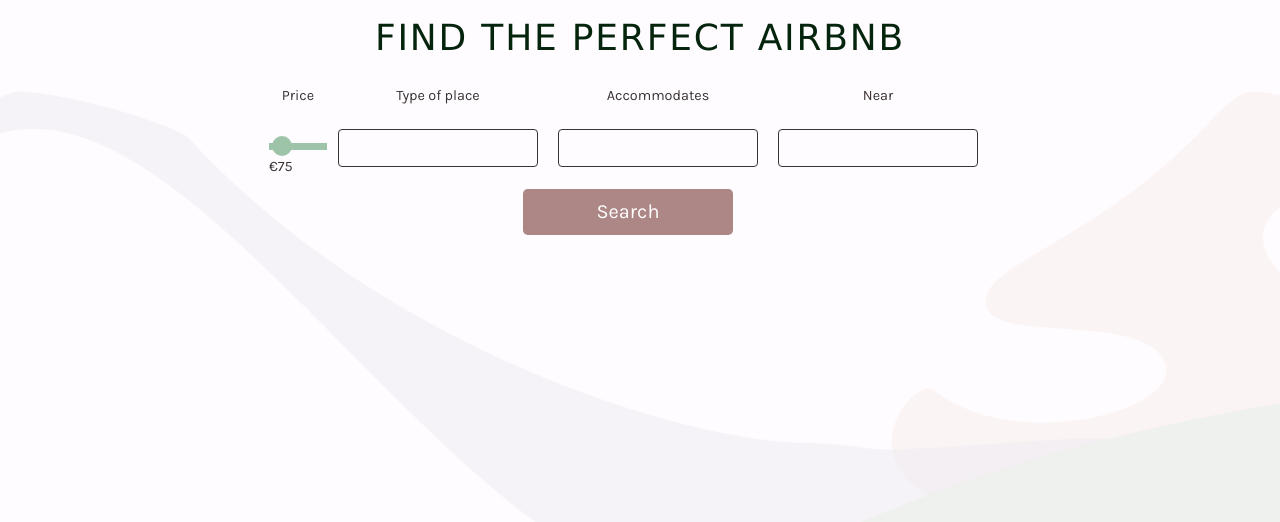
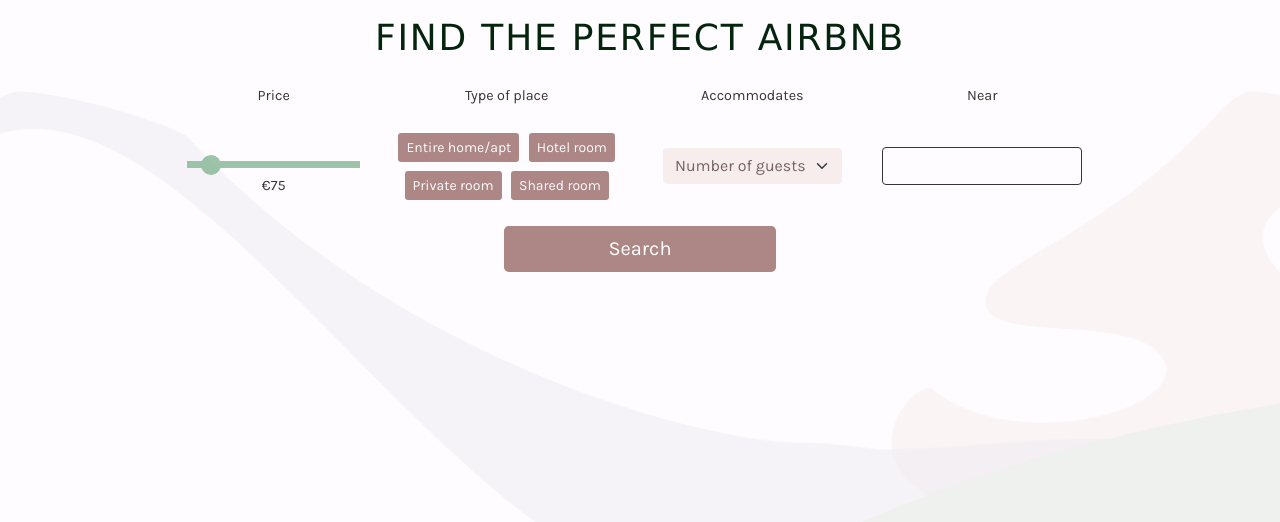
Before and after one commit to laylahoogeveen/airbnbest3, a Django app: page / in a window 1280 px wide. Shown: the part 96-618 px from the top of the page. Run offline with Django 3.2, Linux system fonts and the light colour scheme; some libraries are stand-ins or nearby versions; some web fonts are replaced.

Commit message:
homepage af, behalve faciliteiten

```diff
--- a/bnb/bnbs/static/css/styles.css
+++ b/bnb/bnbs/static/css/styles.css
@@ -87,16 +87,34 @@
   }
 }
 
-.form-control-sm, .form-select-sm {
+.form-control-sm {
   border: none;
   background-color: #f7eded;
-  width: 70%;
+  text-align: center;
+  color: #756363;
+  display: inline-block;
+}
+
+.form-control {
+  display: inline-block;
+}
+
+.form-select {
+  border: none;
+  width: auto;
+  background-color: #f7eded;
+  display: inline-block;
   text-align: center;
   color: #756363;
 }
+.form-select:hover, .form-select:active, .form-select:focus {
+  outline: 0px !important;
+  -webkit-appearance: none;
+  box-shadow: none !important;
+}
 
 .range {
-  width: auto;
+  width: fit-content;
 }
 
 .slider {
@@ -105,7 +123,6 @@
   appearance: none;
   color: #74AD84;
   width: 100%;
-  /* Full-width */
   height: 7px;
   /* Specified height */
   background: #74AD84;
@@ -163,9 +180,8 @@
 .btn, .btn:visited {
   background-color: #AD8686;
   border: none;
-  width: 30%;
 }
-.btn:hover, .btn:active, .btn:focus {
+.btn:hover, .btn:active, .btn:focus, .btn:checked {
   background-color: #756363;
   background-color: #756363;
   outline: 0px !important;
@@ -173,10 +189,26 @@
   box-shadow: none !important;
 }
 
-.checkbox label:after {
-  content: "";
-  display: table;
-  clear: both;
+.btn-lg {
+  width: 30%;
+}
+
+.btn-sm {
+  background-color: #AD8686;
+  border: none;
+  color: #fffcff;
+  margin: 3px;
+}
+.btn-sm:visited {
+  background-color: #74AD84;
+}
+.btn-sm:hover, .btn-sm:active, .btn-sm:focus, .btn-sm:checked {
+  background-color: #756363;
+  background-color: #756363;
+}
+
+.checks_group {
+  margin: 3px;
 }
 
 /* Form with suggested facility */
--- a/bnb/bnbs/static/css/styles.scss
+++ b/bnb/bnbs/static/css/styles.scss
@@ -109,24 +109,38 @@
 .form-control-sm {
     border: none;
     background-color: $light-2;
-    width: 70%;
     text-align: center;
     color: $accent-3;
+    display: inline-block;
+}
+.form-control {
+  display: inline-block;
 }
 
-.form-select-sm {
-    @extend .form-control-sm;
+.form-select {
+  border: none;
+  width: auto;
+  background-color: $light-2;
+  display: inline-block;
+  text-align: center;
+  color: $accent-3;
+  &:hover, &:active, &:focus {
+    outline:0px !important;
+    -webkit-appearance:none;
+    box-shadow: none !important;
+  }
+
 }
 
 .range {
-    width: auto;
+  width: fit-content;
 }
 
 .slider {
     -webkit-appearance: none;  /* Override default CSS styles */
     appearance: none;
     color: $accent-1;
-    width: 100%; /* Full-width */
+    width: 100%;
     height: 7px; /* Specified height */
     background: $accent-1;
     outline: none; /* Remove outline */
@@ -169,14 +183,14 @@
 
 
 
-.btn{
+.btn {
     background-color: $accent-2;
     border: none;
-    width: 30%;
+    // width: 30%;
     &:visited {
         @extend .btn;
     }
-    &:hover, &:active, &:focus {
+    &:hover, &:active, &:focus, &:checked {
         background-color: $accent-3;
         background-color: $accent-3;
         outline:0px !important;
@@ -184,15 +198,29 @@
         box-shadow: none !important;
     }
 }
+.btn-lg {
+  width: 30%;
+}
 
+.btn-sm {
+  background-color: $accent-2;
+  border: none;
+  color: $background-color;
+  margin: 3px;
+  &:visited {
+    background-color: $accent-1;
+  }
+  &:hover, &:active, &:focus, &:checked {
+      background-color: $accent-3;
+      background-color: $accent-3;
 
-
-.checkbox label:after {
-    content: '';
-    display: table;
-    clear: both;
   }
 
+}
+
+.checks_group {
+    margin: 3px;
+}
 
 /* Form with suggested facility */
 
--- a/bnb/bnbs/templates/bnbs/index.html
+++ b/bnb/bnbs/templates/bnbs/index.html
@@ -14,13 +14,12 @@
 
 
 
-<!-- Price -->
 
 <div class="form-group">
 
     <form name="test" method="GET" action="{% url 'results' %}">
       {% csrf_token %}
-      <table>
+      <table width="100%">
         <tr>
           <td style="padding: 10px" class="center">Price</th>
           <td class="center">Type of place</th>
@@ -29,18 +28,40 @@
         </tr>
 
       <tr>
-      <td>
-          <input type="range" value="60" min="1" max="800" style = "margin-top: 25px" oninput="this.nextElementSibling.value = this.value" class="slider" name="price">
+      <td class="center" style="padding: 10px">
+          <input type="range" value="75" min="1" max="800" style = "margin-top: 25px" oninput="this.nextElementSibling.value = this.value" class="slider" name="price">
           €<output>75</output>
       </td>
 
       <td style="padding: 10px" class="center">
-        <input class="form-control" type="text" name="room_type">
+        <div class="d-grid gap-2 d-md-block" role="group" aria-label="Basic checkbox toggle button group">
+          <div class="checks_group">
+          <input type="checkbox" class="btn-check" name="Entire home/apt" id="Entire home/apt" autocomplete="off" value="Entire home/apt">
+          <label class="btn btn-outline-secondary btn-sm" for="Entire home/apt" >Entire home/apt</label>
+
+          <input type="checkbox" class="btn-check" name="Hotel room" id="Hotel room" autocomplete="off">
+          <label class="btn btn-outline-secondary btn-sm" for="Hotel room">Hotel room</label>
+        </div>
+          <div class="checks_group">
+          <input type="checkbox" class="btn-check" name="Private room" id="Private room" autocomplete="off">
+          <label class="btn btn-outline-secondary btn-sm" for="Private room">Private room</label>
+
+          <input type="checkbox" class="btn-check" name="Shared room" id="Shared room" autocomplete="off">
+          <label class="btn btn-outline-secondary btn-sm" for="Shared room">Shared room</label>
+        </div>
+        </div>
+
+
 
       </td>
 
     <td style="padding: 10px" class="center">
-      <input class="form-control" type="text" name="accommodates">
+      <select class="form-select" aria-label=".form-select example" name="accommodates">
+        <option selected value="1">Number of guests</option>
+        {% for i in num_of_acc %}
+        <option value="{{ i }}" style="text-align:left">{{ i }}</option>
+        {% endfor %}
+      </select>
     </td>
     <td style="padding: 10px" class="center">
       <input class="form-control" type="text" name="near">
@@ -48,7 +69,7 @@
 
     </tr>
     <tr>
-      <td colspan="4" class="center"  style="padding: 10px"><button class="btn btn-primary btn-lg" type="submit" name="action" >Search</button></td>
+      <td colspan="5" class="center"  style="padding: 10px"><button class="btn btn-primary btn-lg" type="submit" name="action" >Search</button></td>
     </tr>
     </table>
     </form>
@@ -57,20 +78,4 @@
 
 
 
-
-
-
-
-
-<!-- <div class="row" style="padding: 30px">
-  <div class="col"></div>
-    <button type="button" class="btn btn-primary btn-lg" type="submit" name="action">Search</button>
-  <div class="col"></div>
-</div> -->
-
-
-
-<!-- </div> -->
-
-
 {% endblock %}
--- a/bnb/bnbs/templates/layout_index.html
+++ b/bnb/bnbs/templates/layout_index.html
@@ -40,13 +40,14 @@
         {% endblock %}
         </h1></p>
       </div>
+    </div>
     <div class="row">
-      <div class="col"></div>
-      <div class="col-8">
+      <div class="col-sm-1"></div>
+      <div class="col-xl">
       {% block body %}
       {% endblock %}
     </div>
-      <div class="col"></div>
+      <div class="col-sm-1"></div>
     </div>
 
 
--- a/bnb/bnbs/views.py
+++ b/bnb/bnbs/views.py
@@ -13,19 +13,29 @@
     context = {
 
     # Needed for webpage
-    "room_types": Accommodation.objects.order_by().values('room_type').distinct()
+    "room_types": Accommodation.objects.order_by().values('room_type').distinct(),
+    "num_of_acc": range(17)
     }
 
     return render(request, "bnbs/index.html", context)
 
 def results(request):  #price, accommodates, r_type+ facility, facility_range,
     if request.method == 'GET':
-        r_type = request.GET.get('room_type')
+
+
+        entire_home = request.GET.get("Entire home/apt")
+        private_room  = request.GET.get("Private room")
+        hotel_room = request.GET.get("Hotel room")
+        shared_room = request.GET.get("Shared room")
+        room_types = [entire_home, private_room, hotel_room, shared_room]
+        room_types = [i for i in room_types if i != None]
+        if room_types == []:
+            room_types = ["Entire home/apt", "Private room", "Hotel room", "Shared room"]
+
         pr = request.GET.get('price')
         acc = int(request.GET.get('accommodates'))
-        print (acc)
 
-        accs = Accommodation.objects.filter(room_type=r_type, price_eu__lte=pr, accommodates__gte=acc).order_by().values(
+        accs = Accommodation.objects.filter(room_type__in=room_types, price_eu__range=(1, pr), accommodates__gte=acc).order_by().values(
             'room_id', 'price_eu', 'name', 'accommodates').distinct()
 
         context = {
```
Also changed, not shown: bnb/bnbs/templates/bnbs/results.html (+20 -9 lines), 1 other file.
